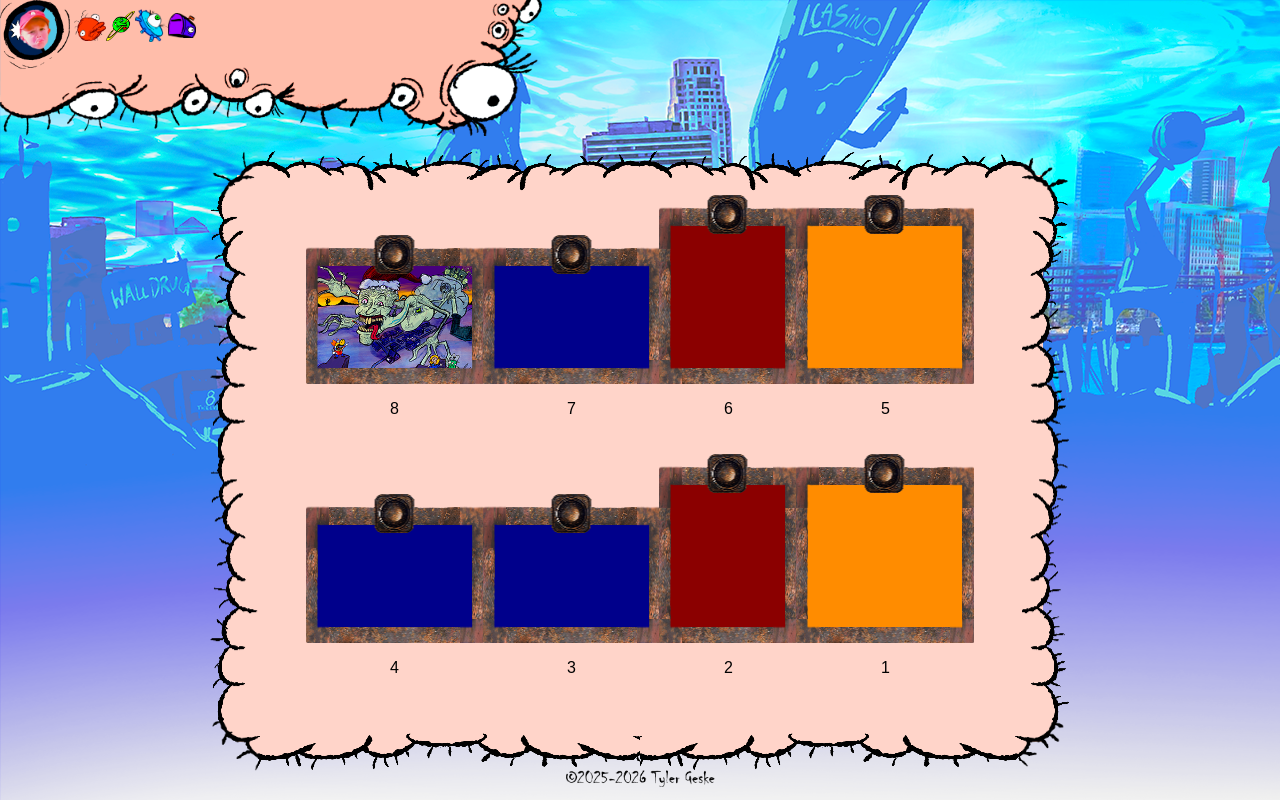
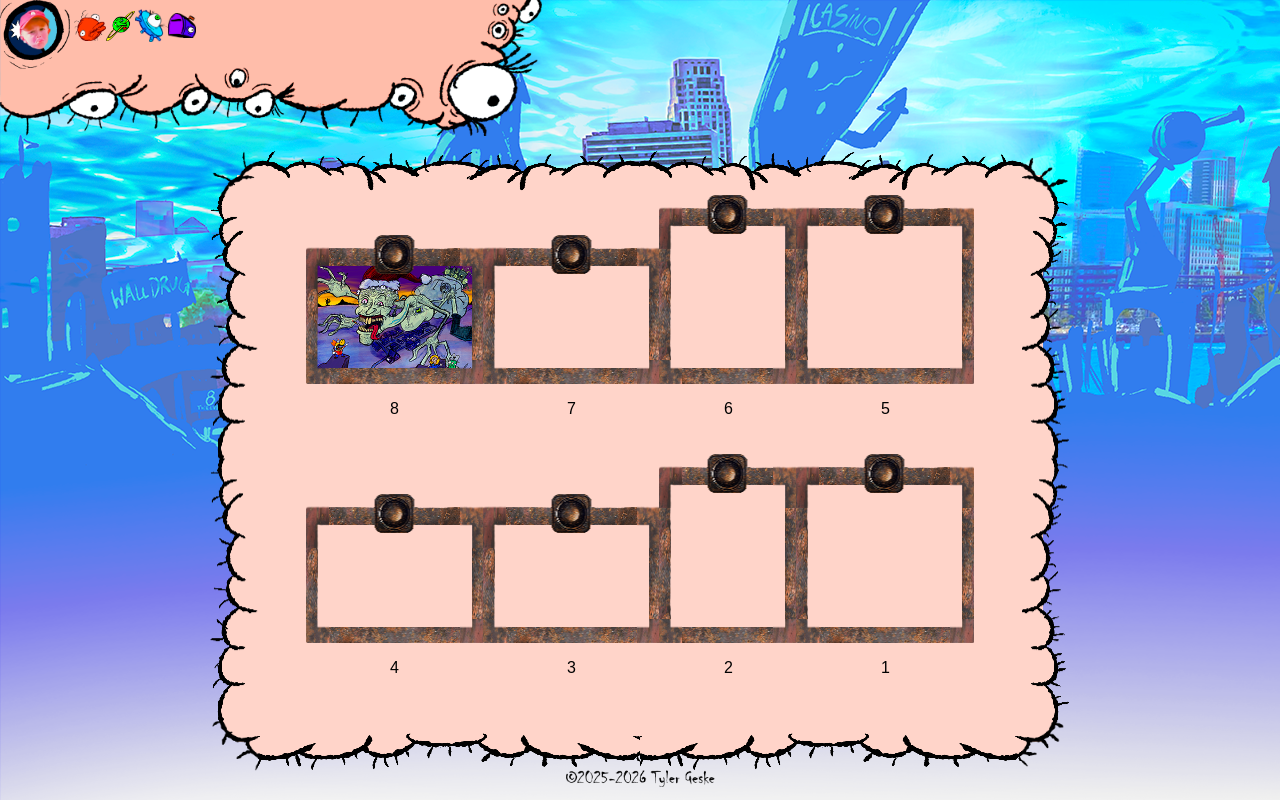
Before and after one commit to teegeske/GDES-website-pages, a website: page gallery.html in a window 1280 px wide. Drawn offline with Linux system fonts and the light colour scheme.

Commit message:
worked on the gallery page (added some frames, thumbnails, etc.)

```diff
--- a/id-style.css
+++ b/id-style.css
@@ -211,7 +211,6 @@ section {
                     align-items: center;
                     justify-content: flex-end;
                     .galportA {
-                        background-color: darkblue;
                         background-size: 100%;
                         width: 160px;
                         height: 120px;
@@ -225,7 +224,6 @@ section {
                         border-image-source: url(img/assets/borders/galframeB.png);
                     }
                     .galportB {
-                        background-color: darkred;
                         background-size: 100%;
                         width: 120px;
                         height: 160px;
@@ -239,7 +237,6 @@ section {
                         border-image-source: url(img/assets/borders/galframeB.png);
                     }
                     .galportC {
-                        background-color: darkorange;
                         background-size: 100%;
                         width: 160px;
                         height: 160px;
```
